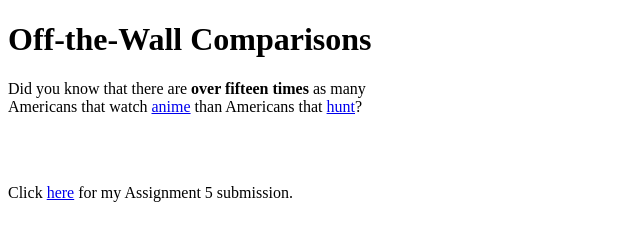
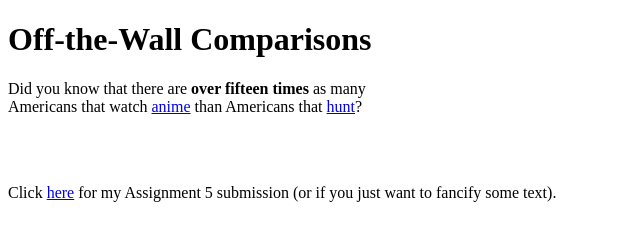
Before and after one commit to FlyingDominion/CSC-196-Flynn, a plain HTML site: page index.html in a window 1280 px wide. Shown: the top 251 px of the page, without its empty margins (0-640 px from the left). Drawn offline with Linux system fonts and the light colour scheme; grey boxes are pictures that could not be loaded.

Commit message:
Update index.html

```diff
--- a/index.html
+++ b/index.html
@@ -14,7 +14,7 @@
 
 	<br><br>
 
-	<p>Click <a href="./fancifymytext.html">here</a> for my Assignment 5 submission.</p>
+	<p>Click <a href="./fancifymytext.html">here</a> for my Assignment 5 submission (or if you just want to fancify some text).</p>
 
 	<br><br>
 
```
